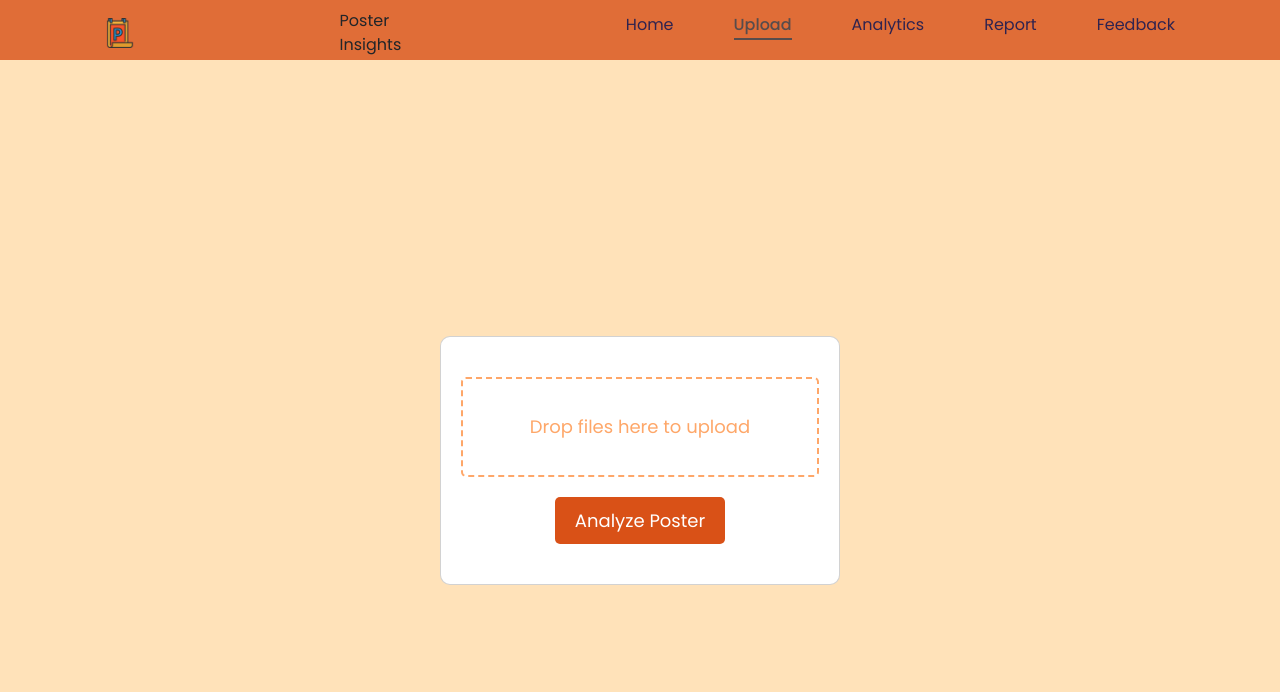
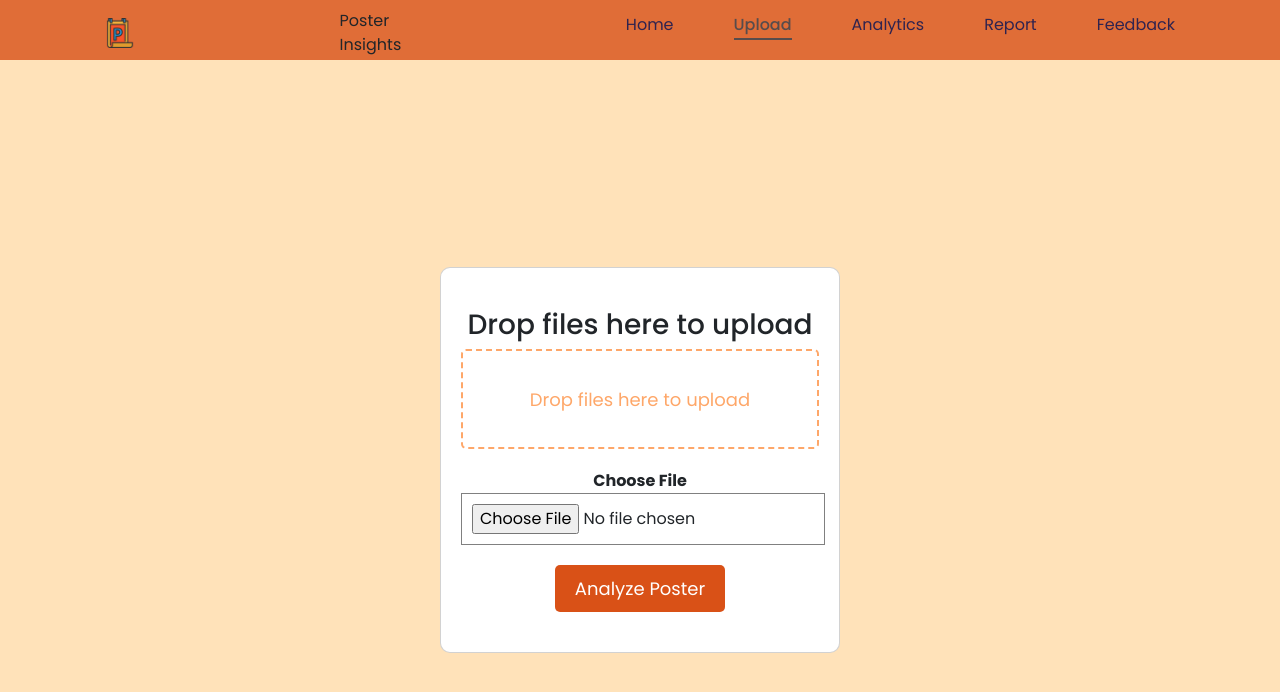
Before and after one commit to kd444/Poster_Analyzer_App, a React (Create React App) app: page /upload in a window 1280 px wide. Shown: the top 692 px of the page. Built offline with nearby package versions, Linux system fonts and the light colour scheme; the HTML template or start-up script is replaced by a standard one.

Commit message:
Upload  component  updated with choose file option

```diff
--- a/src/components/UploadPage/UploadPage.css
+++ b/src/components/UploadPage/UploadPage.css
@@ -69,3 +69,19 @@ button:disabled {
     background-color: #ccc;
     cursor: not-allowed;
 }
+
+/* CSS for the new Choose File button */
+
+.choose-file-area {
+    margin-top: 20px;
+}
+
+.choose-file-area label {
+    font-size: 16px;
+    font-weight: bold;
+}
+
+.choose-file-area input {
+    border: 1px solid gray;
+    padding: 10px;
+}
--- a/src/components/UploadPage/UploadPage.js
+++ b/src/components/UploadPage/UploadPage.js
@@ -12,6 +12,11 @@ const UploadPage = () => {
 
     const handleDrop = (event) => {
         event.preventDefault();
+        const file = event.target.files[0];
+        setFile(file);
+    };
+
+    const handleFileInput = (event) => {
         const file = event.target.files[0];
         setFile(file);
     };
@@ -49,6 +54,7 @@ const UploadPage = () => {
             <div className="card">
                 <div className="card-content">
                     <div className="upload-area">
+                        <h3>Drop files here to upload</h3>
                         <div
                             className={`drop-target ${
                                 file ? "file-dropped" : ""
@@ -63,6 +69,12 @@ const UploadPage = () => {
                             )}
                         </div>
                     </div>
+
+                    <div className="choose-file-area">
+                        <label>Choose File</label>
+                        <input type="file" onChange={handleFileInput} />
+                    </div>
+
                     <div className="uploaded-files-list">
                         {uploadedFiles.length > 0 && renderUploadedFilesList()}
                     </div>
```
